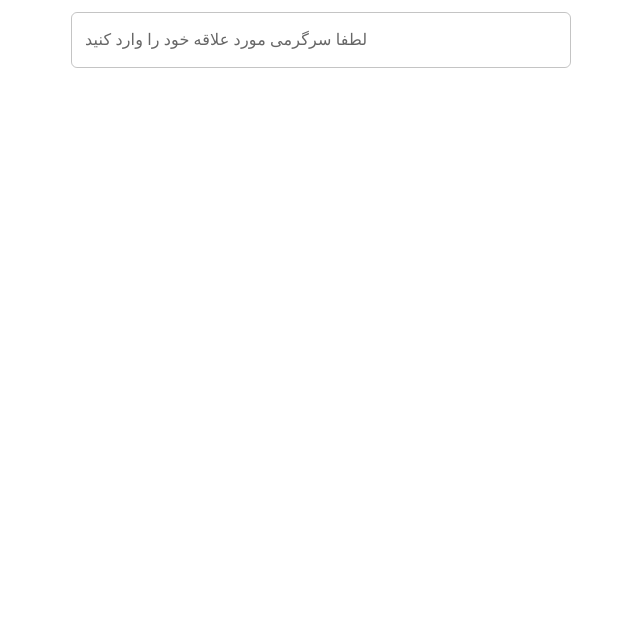
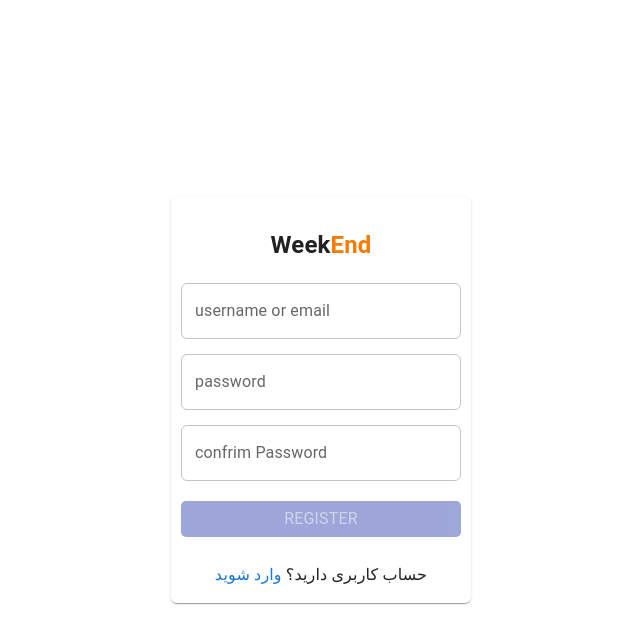
Before and after one commit to behrooz-arabzade/weekend, a Next.js app: page / in a window 1280 px wide. Shown: the top 644 px of the page, without its empty margins (319-959 px from the left). Built offline with nearby package versions, Linux system fonts and the light colour scheme.

Commit message:
create register page

```diff
--- /dev/null
+++ b/components/molecules/Register/Register.tsx
@@ -0,0 +1,76 @@
+import React, { FC, MouseEventHandler, useState } from 'react'
+import { Button, Card, TextField, Typography } from '@mui/material';
+
+
+
+//Hooks
+import useRegisterStyle from './useStyle';
+
+
+
+
+//InterFaces
+interface IRegister{
+    onSubmitClicked:MouseEventHandler<HTMLButtonElement>;
+    onLoginClicked:MouseEventHandler<HTMLButtonElement>;
+}
+
+interface IDataRegister {
+    dataRegister: {
+        user: string;
+        password: string;
+        confrimPassword:string;
+    }
+}
+
+const Register:FC<IRegister> = ({
+    onSubmitClicked,
+    onLoginClicked
+}) => {
+
+    const { classes, cx } = useRegisterStyle();
+
+    const [dataRegister, setDataRegister] = useState<IDataRegister["dataRegister"]>({
+        user: "",
+        password: "",
+        confrimPassword:"",
+    });
+
+    const cheangeHandler = (e: any) => {
+        setDataRegister({ ...dataRegister, [e.target.name]: e.target.value });
+    };
+
+    const clickHandler = () =>{
+        onSubmitClicked(dataRegister);
+    };
+    const loginClickHandler = () => {
+        onLoginClicked();
+    };
+
+    const resultVarPassword = dataRegister.password.length >= 8 && /^(?=.*[a-z])(?=.*[A-Z])(?=.*\d)[A-Za-z\d#$@!%&*?]{8,30}$/.test(dataRegister.password)?true:false;
+
+    const resultVarConfrimPassword = dataRegister.password === dataRegister.confrimPassword?true:false;
+
+    const resultUser = /^(?:[A-Z\d][A-Z\d_-]{2,30}|[A-Z0-9._%+-]+@[A-Z0-9.-]+\.[A-Z]{2,4})$/i.test(dataRegister.user)?true:false;
+    return (
+        <div>
+
+            <Card className={cx(classes.root)}>
+                <Typography className={cx(classes.logo)}><h2>Week<span className={cx(classes.spanLogo)}>End</span></h2></Typography>
+                <TextField name="user" onChange={cheangeHandler} value={dataRegister.user} fullWidth variant="outlined" label="username or email " />
+                <br />
+                <TextField className={cx(classes.input)} name="password" onChange={cheangeHandler} value={dataRegister.password} fullWidth type="password" variant="outlined" label="password " />
+                <br />
+                <TextField fullWidth type="password" value={dataRegister.confrimPassword} onChange={cheangeHandler} name="confrimPassword" label="confrim Password" variant="outlined" />
+                <div className={cx((resultVarPassword&&resultVarConfrimPassword&&resultUser)?classes.registerButtonOn:classes.registerButtonOff)}>
+                    <Button onClick={clickHandler} disabled={!(resultVarPassword&&resultVarConfrimPassword&&resultUser)} className={cx(resultVarConfrimPassword&&resultVarPassword&&resultUser?classes.ButtonOn:classes.ButtonOff)} ><Typography>Register</Typography></Button>
+                </div>
+                <div className={cx(classes.loginButton)}>
+                    <Button onClick={loginClickHandler} color="inherit"><Typography mr={1} color="primary"> وارد شوید </Typography> <Typography >  حساب کاربری دارید؟ </Typography></Button>
+                </div>
+            </Card>
+        </div>
+    )
+}
+
+export default Register;
--- /dev/null
+++ b/components/molecules/Register/useStyle.ts
@@ -0,0 +1,51 @@
+import { makeStyles } from "tss-react/mui";
+
+const useRegisterStyle = makeStyles()((theme) => ({
+    root: {
+            padding:10,
+            width:"300px",
+      },
+      logo: {
+        textAlign:"center",
+        },
+        spanLogo:{
+            color:theme.palette.baseColor,
+        },
+        input:{
+            margin:"15px 0px  !important"
+        },
+        registerButtonOn:{
+            display:"flex",
+            justifyContent:"center",
+            margin:"20px 0px",
+            borderRadius:"5px",
+            background:"#3F50B5",
+        },
+        registerButtonOff:{
+            display:"flex",
+            justifyContent:"center",
+            margin:"20px 0px",
+            borderRadius:"5px",
+            background:"#3F50B5",
+            opacity:0.5,
+        },
+        ButtonOn:{
+            color:"#fff !important",
+            width:"100%",
+        },
+        ButtonOff:{
+            color:"#fff !important",
+            width:"100%",
+            opacity:0.5,
+        },
+        forgetButton:{
+            display:"flex",
+            justifyContent:"center",
+        },
+        loginButton:{
+            display:"flex",
+            justifyContent:"center"
+        }
+      }
+    ));
+export default useRegisterStyle;
--- a/components/shared/SearchBox.tsx
+++ /dev/null
@@ -1,31 +0,0 @@
-import React,
-{useState, FC}
-from 'react'
-
-import {
-    TextField
-} from '@mui/material';
-
-
-//Style(JSS)
-import useSharedStyle from '../shared/useSharedStyle';
-
-
-
-const SearchBox:FC = () => {
-    const { classes, cx } = useSharedStyle();
-    const [tagName , setTagName] =  useState<string>("")
-    return (
-        <div>
-            <TextField
-                className={cx(classes.root)}
-                label=" لطفا سرگرمی مورد علاقه خود را وارد کنید"
-                name="search"
-                value={tagName}
-                onChange={(e:any)=>{setTagName(e.target.value)}}
-            />
-        </div>
-    )
-}
-
-export default SearchBox
--- a/components/shared/useSharedStyle.ts
+++ /dev/null
@@ -1,20 +0,0 @@
-import { textAlign } from "@mui/system";
-import { makeStyles } from "tss-react/mui";
-
-
-
-
-const useSharedStyle = makeStyles()((theme) => ({
-    root: {
-        [theme.breakpoints.down("sm")]: {
-            width: 300,
-          },
-          [theme.breakpoints.up("sm")]: {
-            width: 500,
-          },
-          direction:"rtl",
-          textAlign:"right"
-    },
-  }));
-
-export default useSharedStyle;
--- a/mui/palette.ts
+++ b/mui/palette.ts
@@ -1,5 +1,6 @@
 const palette = {
   selectedTagCard: "#d6d6d6",
+  baseColor:"#F57C00",
 };
 
 export default palette;
--- a/pages/index.tsx
+++ b/pages/index.tsx
@@ -1,7 +1,7 @@
 import type { NextPage } from "next";
 
 // Components
-import SearchBox from "components/Shared/SearchBox";
+import Register from "components/molecules/Register/Register";
 
 
 
@@ -19,12 +19,20 @@ import { Container } from "@mui/system";
 import { Grid } from "@mui/material";
 
 
+
 const Home: NextPage = () => {
   return (
     <div className={styles.container}>
       <Container>
-        <Grid display="flex" justifyContent="center" mt={3}>
-      <SearchBox />
+        <Grid height="100vh" display="flex" justifyContent="center" alignItems="center">
+      <Register
+       onSubmitClicked={(rg) => {
+        console.log("register",rg)
+      }}
+      onLoginClicked={()=>{
+        console.log("login page")
+      }}
+      />
       </Grid>
       </Container>
     </div>
```
